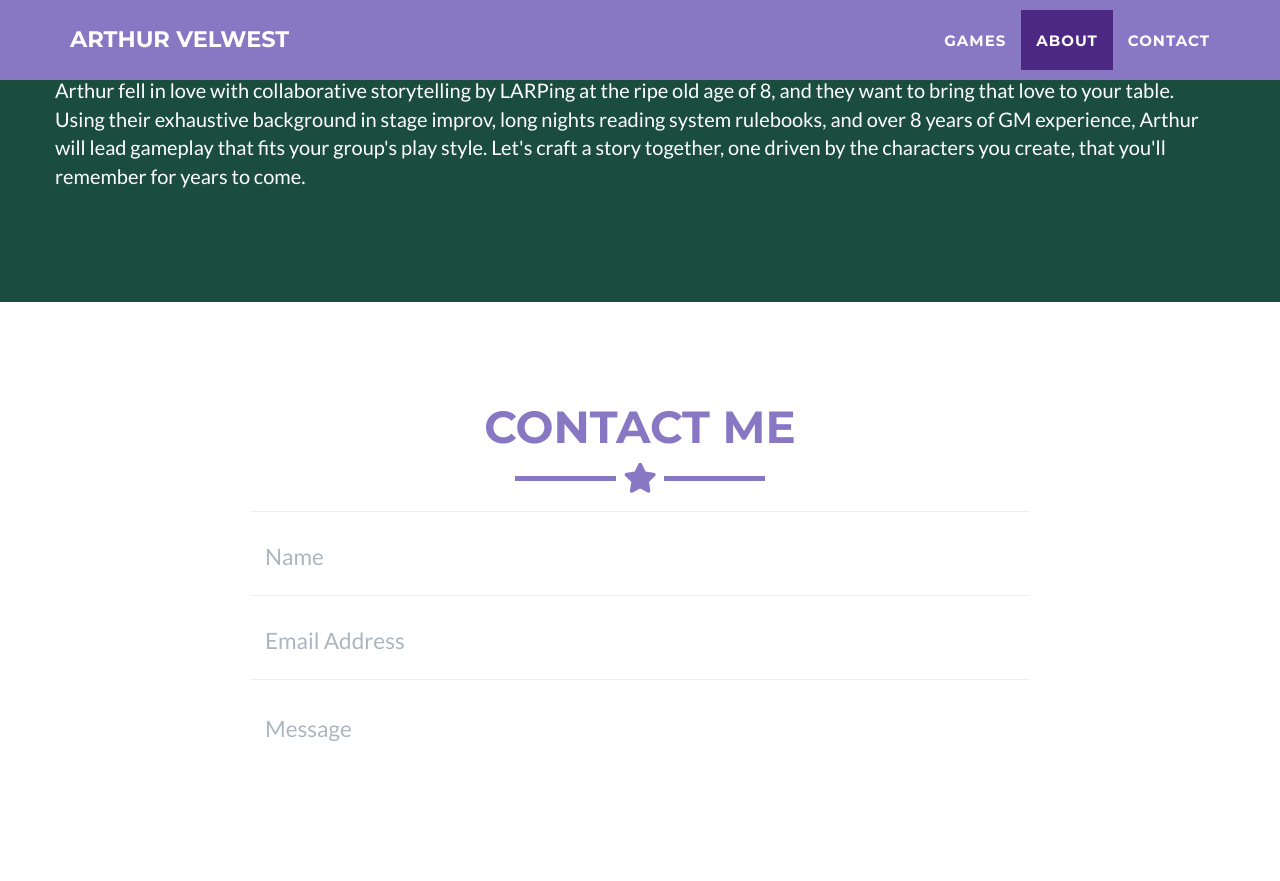
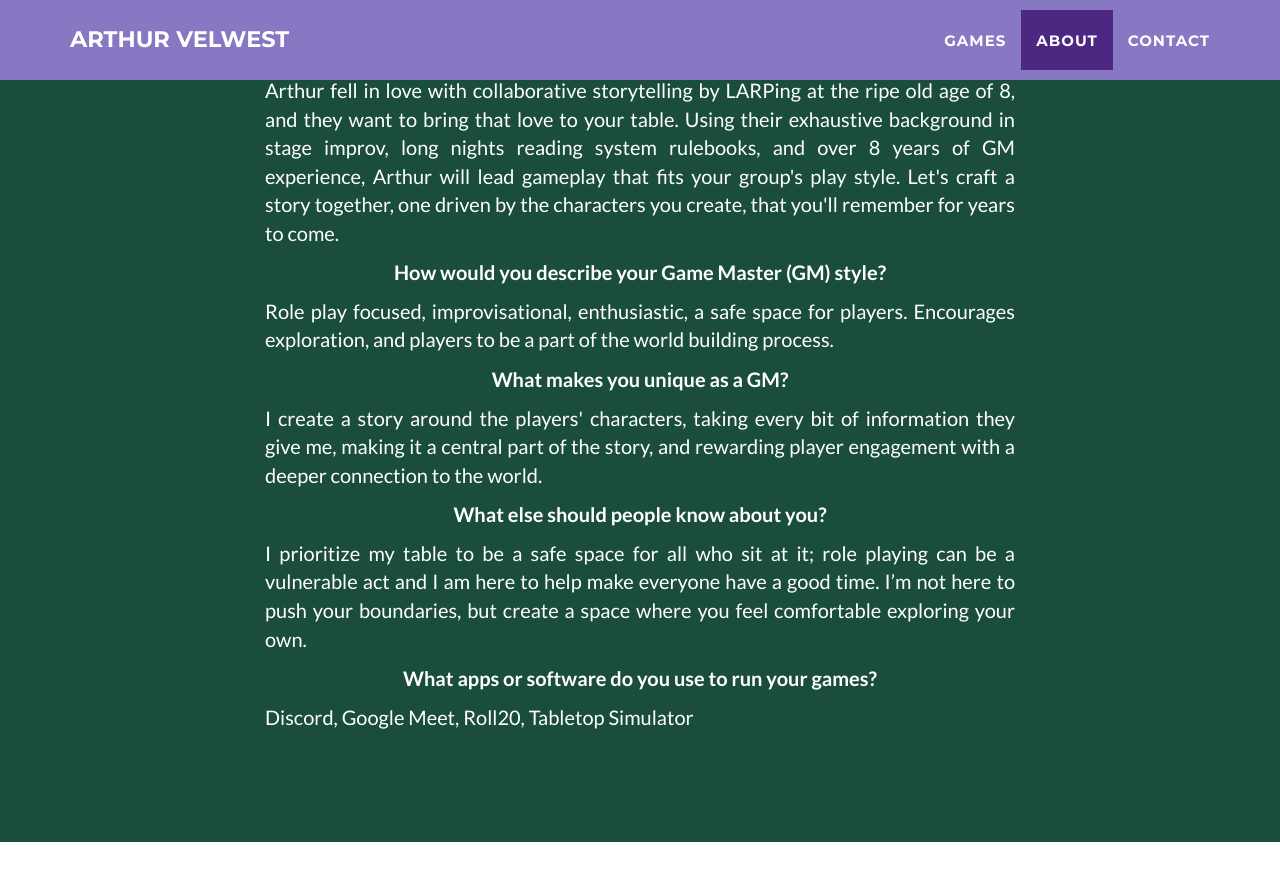
Before and after one commit to thearthurshow/thearthurshow.github.io, a Jekyll site: the page built from _posts/2014-07-18-project-1.markdown, in a window 1280 px wide and 900 px high, scrolled down 1907 px. Shown: the top 881 px of the window. Built offline with Jekyll 4.4.1, drawn with Linux system fonts in a browser that asks for light colours.

Commit message:
add FAQs

```diff
--- a/_includes/about.html
+++ b/_includes/about.html
@@ -7,9 +7,44 @@
         <hr class="star-light">
       </div>
     </div>
+
     <div class="row">
-      <p>Arthur fell in love with collaborative storytelling by LARPing at the ripe old age of 8, and they want to bring that love to your table. Using their exhaustive background in stage improv, long nights reading system rulebooks, and over 8 years of GM experience, Arthur will lead gameplay that fits your group's play style. Let's craft a story together, one driven by the characters you create, that you'll remember for years to come.</p>
-      <div class="col-lg-8 col-lg-offset-2 text-center">
+      <div class="col-lg-8 col-lg-offset-2">
+        <p class="text-justify">
+          Arthur fell in love with collaborative storytelling by LARPing at the ripe old age of 8, and they want to bring that love to your table. Using their exhaustive background in stage improv, long nights reading system rulebooks, and over 8 years of GM experience, Arthur will lead gameplay that fits your group's play style. Let's craft a story together, one driven by the characters you create, that you'll remember for years to come.
+        </p>
+        <p class="text-center">
+          <b>
+            How would you describe your Game Master (GM) style?
+          </b>
+        </p>
+        <p class="text-justify">
+          Role play focused, improvisational, enthusiastic, a safe space for players. Encourages exploration, and players to be a part of the world building process.
+        </p>
+        <p class="text-center">
+          <b>
+            What makes you unique as a GM?
+          </b>
+        </p>
+        <p class="text-justify">
+          I create a story around the players' characters, taking every bit of information they give me, making it a central part of the story, and rewarding player engagement with a deeper connection to the world.
+        </p>
+        <p class="text-center">
+          <b>
+            What else should people know about you?
+          </b>
+        </p>
+        <p class="text-justify">
+          I prioritize my table to be a safe space for all who sit at it; role playing can be a vulnerable act and I am here to help make everyone have a good time. I’m not here to push your boundaries, but create a space where you feel comfortable exploring your own.
+        </p>
+        <p class="text-center">
+          <b>
+            What apps or software do you use to run your games?
+          </b>
+        </p>
+        <p class="text-justify">
+          Discord, Google Meet, Roll20, Tabletop Simulator
+        </p>
       </div>
     </div>
   </div>
```
